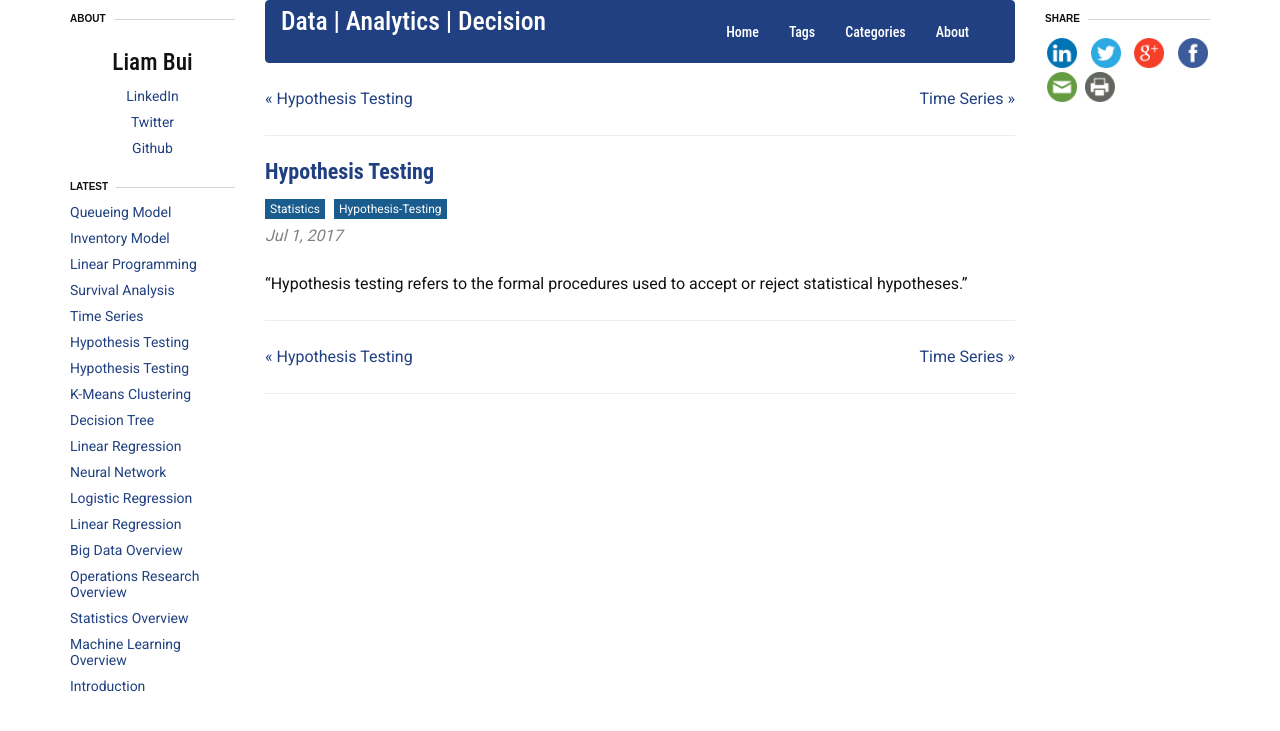
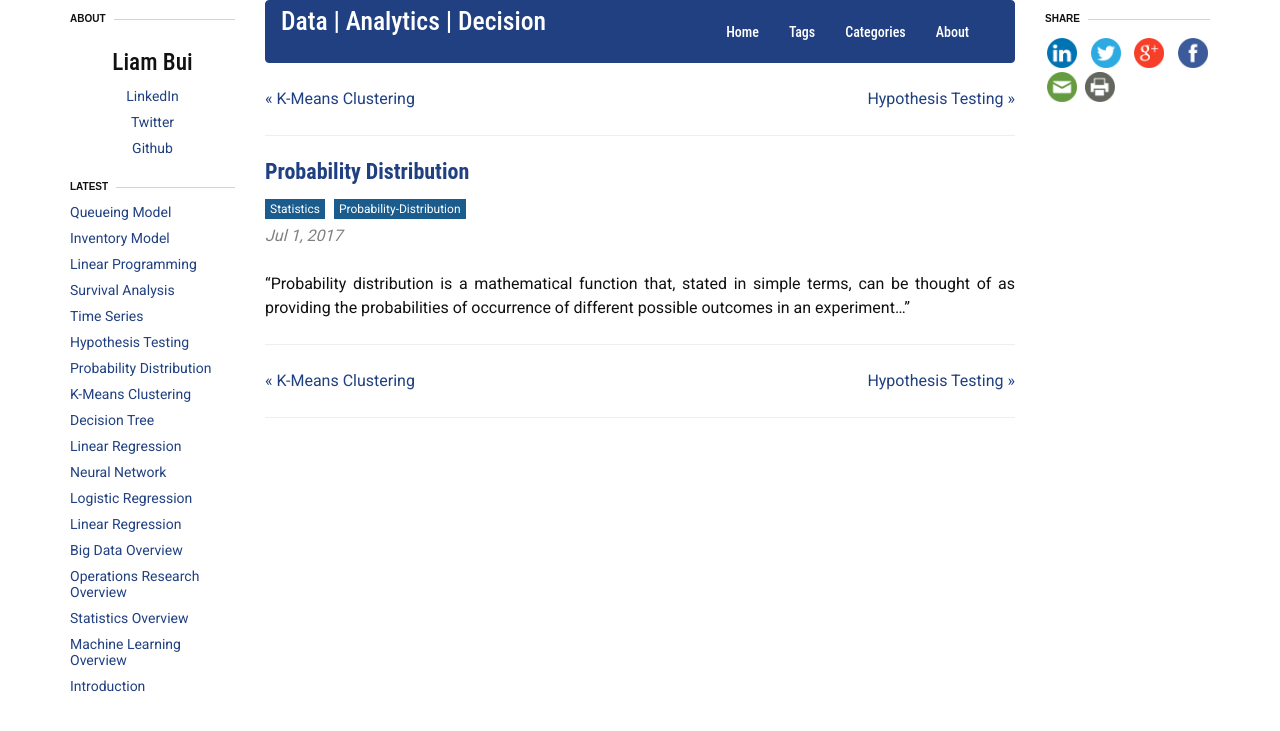
Before and after one commit to liambll/blog-archive, a Jekyll site: the page built from _posts/2017-07-01-probability-distribution.markdown, in a window 1280 px wide. Shown: the top 731 px of the page. Built offline with Jekyll 4.4.1, drawn with Linux system fonts in a browser that asks for light colours; nearby versions of some CDN libraries; comment, search, counter and statistics services are not loaded.

Commit message:
Update 2017-07-01-probability-distribution.markdown

```diff
--- a/_posts/2017-07-01-probability-distribution.markdown
+++ b/_posts/2017-07-01-probability-distribution.markdown
@@ -1,16 +1,16 @@
 ---
 layout: post
 comments: true
-title:  "Hypothesis Testing"
-title2:  "Hypothesis Testing"
-date:   2017-07-01 15:22:00
-permalink: /hypothesis-testing/
+title:  "Probability Distribution"
+title2:  "Probability Distribution"
+date:   2017-07-01 10:22:00
+permalink: /probability-distribution/
 mathjax: true
-tags: Statistics Hypothesis-Testing
+tags: Statistics Probability-Distribution
 categories: Statistics
-img: /blog/assets/hypothesis-testing/hypothesis-testing.png
-summary: Hypothesis testing refers to the formal procedures used to accept or reject statistical hypotheses...
+img: /blog/assets/probability-distribution/probability-distribution.png
+summary: Probability distribution is a mathematical function that, stated in simple terms, can be thought of as providing the probabilities of occurrence of different possible outcomes in an experiment.
 ---
 
 
-"Hypothesis testing refers to the formal procedures used to accept or reject statistical hypotheses."
+"Probability distribution is a mathematical function that, stated in simple terms, can be thought of as providing the probabilities of occurrence of different possible outcomes in an experiment..."
```
